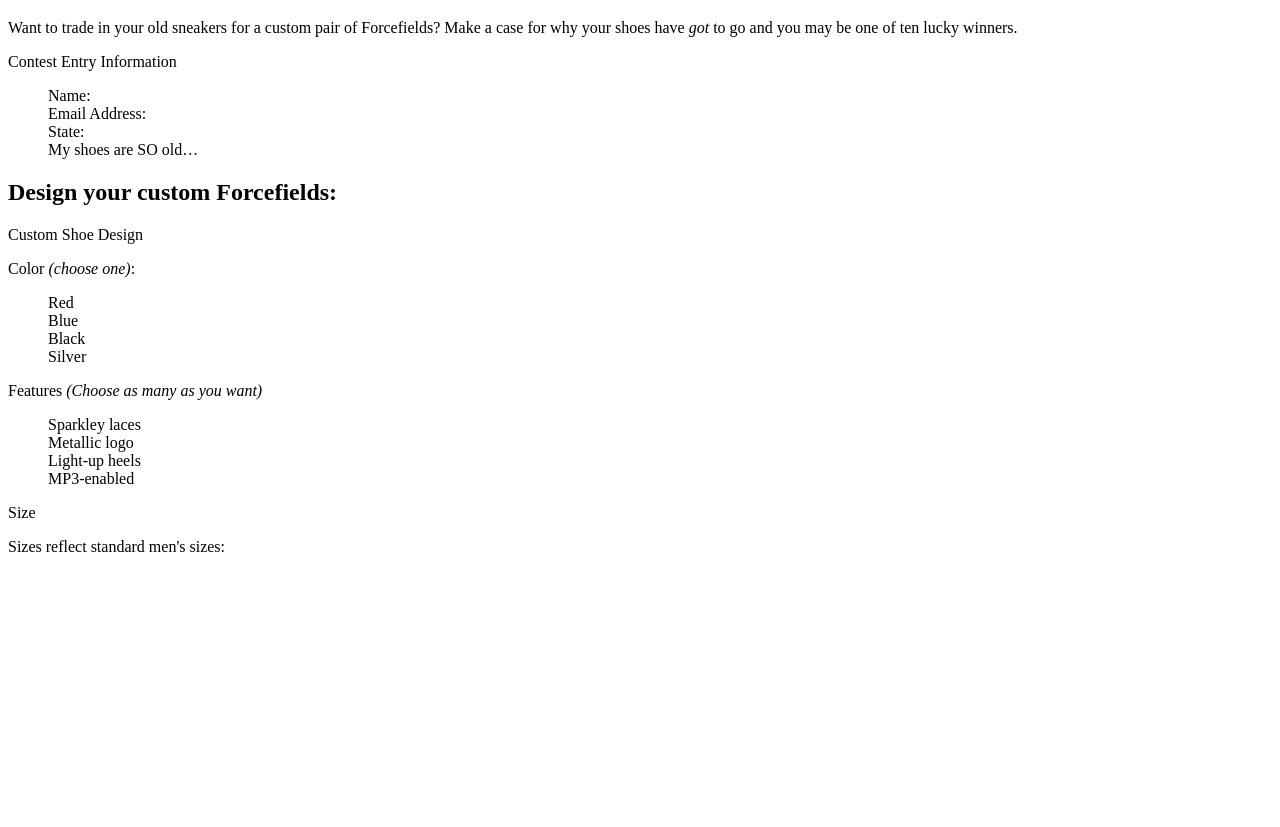
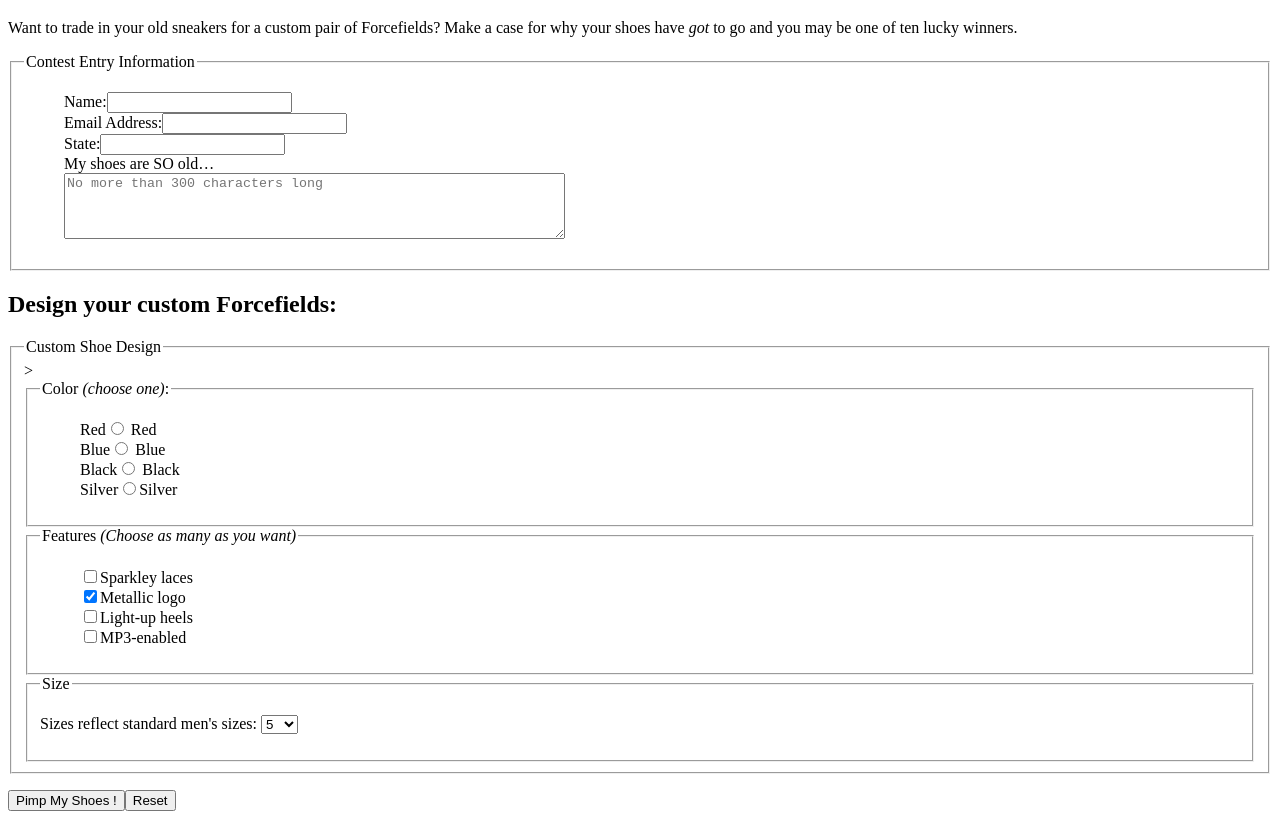
Before and after one commit to jsteele11/jsteele11-learning-web-design, a plain HTML site: page Ch9/contest_entry.html in a window 1280 px wide. Shown: the part 61-888 px from the top of the page. Before the commit the page ends 800 px from the top, so only its background shows below. Drawn offline with Linux system fonts and the light colour scheme.

Commit message:
9-4 completed

```diff
--- a/Ch9/contest_entry.html
+++ b/Ch9/contest_entry.html
@@ -16,37 +16,64 @@
 
 <p>Want to trade in your old sneakers for a custom pair of Forcefields? Make a case for why your shoes have <em>got</em> to go and you may be one of ten lucky winners.</p>
 
-<p>Contest Entry Information</p>
+<form action="http://www.learningwebdesign.com/contest.php" method="post">
+
+<fieldset>
+<legend>Contest Entry Information</legend>
 
 <ul>
-<li>Name:</li>
-<li>Email Address:</li>
-<li>State:</li>
-<li>My shoes are SO old…</li>
+<li><label for="form-name">Name:</label><input type="text" name="username" id="form-name"></li>
+<li><label for="form-email">Email Address:</label><input type="email" name="emailaddress" id="form-email"></li>
+<li><label for="form-state">State:</label><input type="text" name="state name" id="form-state"></li>
+
+<li><label for="form-story">My shoes are SO old…</label><br>
+<textarea name="story" rows="4" cols="60" maxlength="300" id="form-story" placeholder ="No more than 300 characters long">
+</textarea></li>
 </ul>
-
+</fieldset>
 <h2>Design your custom Forcefields:</h2>
 
-<p>Custom Shoe Design</p>
+<fieldset>
+<legend>Custom Shoe Design</legend>>
 
-<p>Color <em>(choose one)</em>:</p>
+<fieldset>
+<legend>Color <em>(choose one)</em>:</legend>
   <ul>
-  <li>Red</li>
-  <li>Blue</li>
-  <li>Black</li>
-  <li>Silver</li>
+  <li><label>Red<input type="radio" name="color" value="red"> Red</label></li>
+  <li><label>Blue<input type="radio" name="color" value="blue"> Blue</label></li>
+  <li><label>Black<input type="radio" name="color" value="black"> Black</label></li>
+  <li><label>Silver<input type="radio" name="color" value="silver">Silver</label></li>
   </ul>
+</fieldset>
+<fieldset>
+<legend>Features <em>(Choose as many as you want)</em></legend>
+  <ul>
+  <li><label><input type="checkbox" name="feature" value="laces">Sparkley laces</label></li>
+  <li><label><input type="checkbox" name="feature" value="logo" checked>Metallic logo</label></li>
+  <li><label><input type="checkbox" name="feature" value="heels">Light-up heels</label></li>
+  <li><label><input type="checkbox" name="feature" value="mp3">MP3-enabled</label></li>
+  </ul>
+</fieldset>
+<fieldset>
+<legend>Size</legend>
+<p><label for="form-size">Sizes reflect standard men's sizes:</label>
+<select id="form size" name="size" size="1">
+<option>5</option>
+<option>6</option>
+<option>7</option>
+<option>8</option>
+<option>9</option>
+<option>10</option>
+<option>11</option>
+<option>12</option>
+<option>13</option>
+</select>
+</p>
+</fieldset>
 
-<p>Features <em>(Choose as many as you want)</em></p>
-  <ul>
-  <li>Sparkley laces</li>
-  <li>Metallic logo</li>
-  <li>Light-up heels</li>
-  <li>MP3-enabled</li>
-  </ul>
+</fieldset>
 
-<p>Size</p>
-<p>Sizes reflect standard men's sizes:</p>
-
+<p><input type="submit" value="Pimp My Shoes !"><input type="reset"></p>
+</form>
 </body>
 </html>
```
